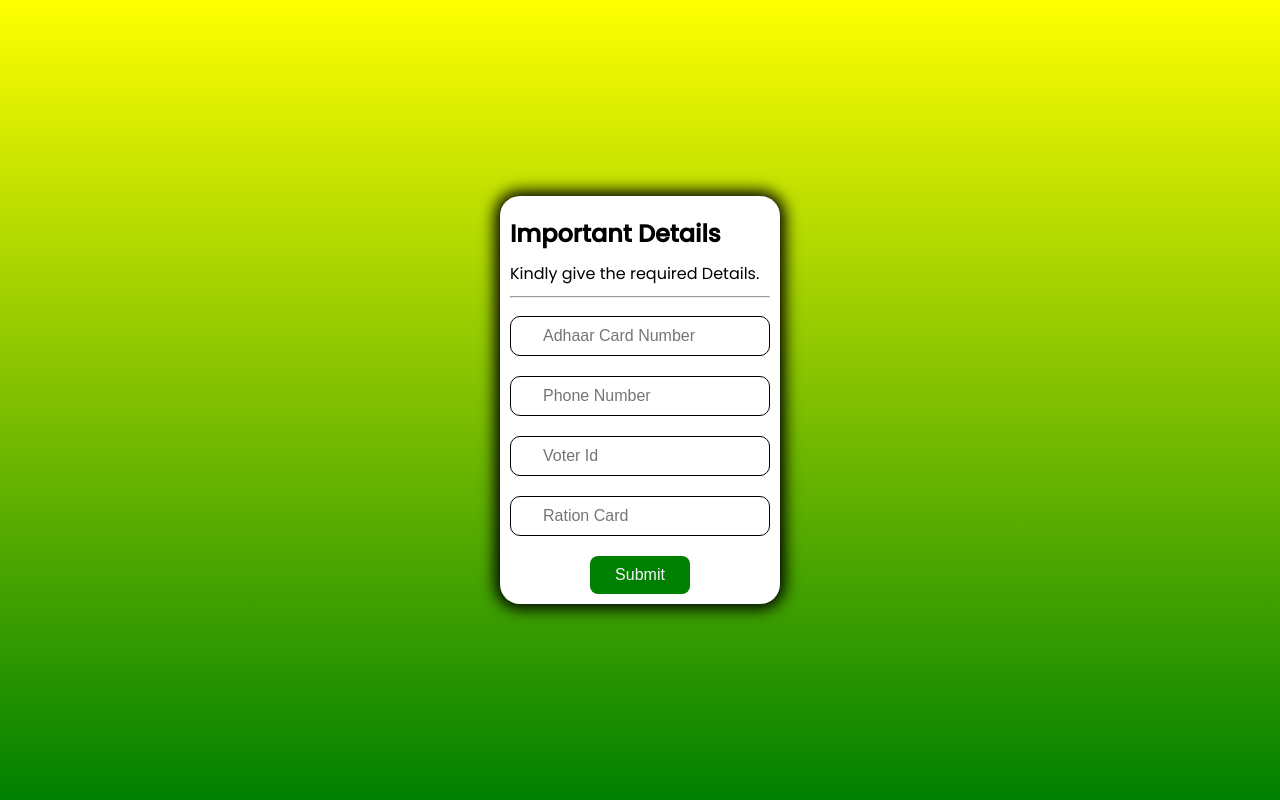
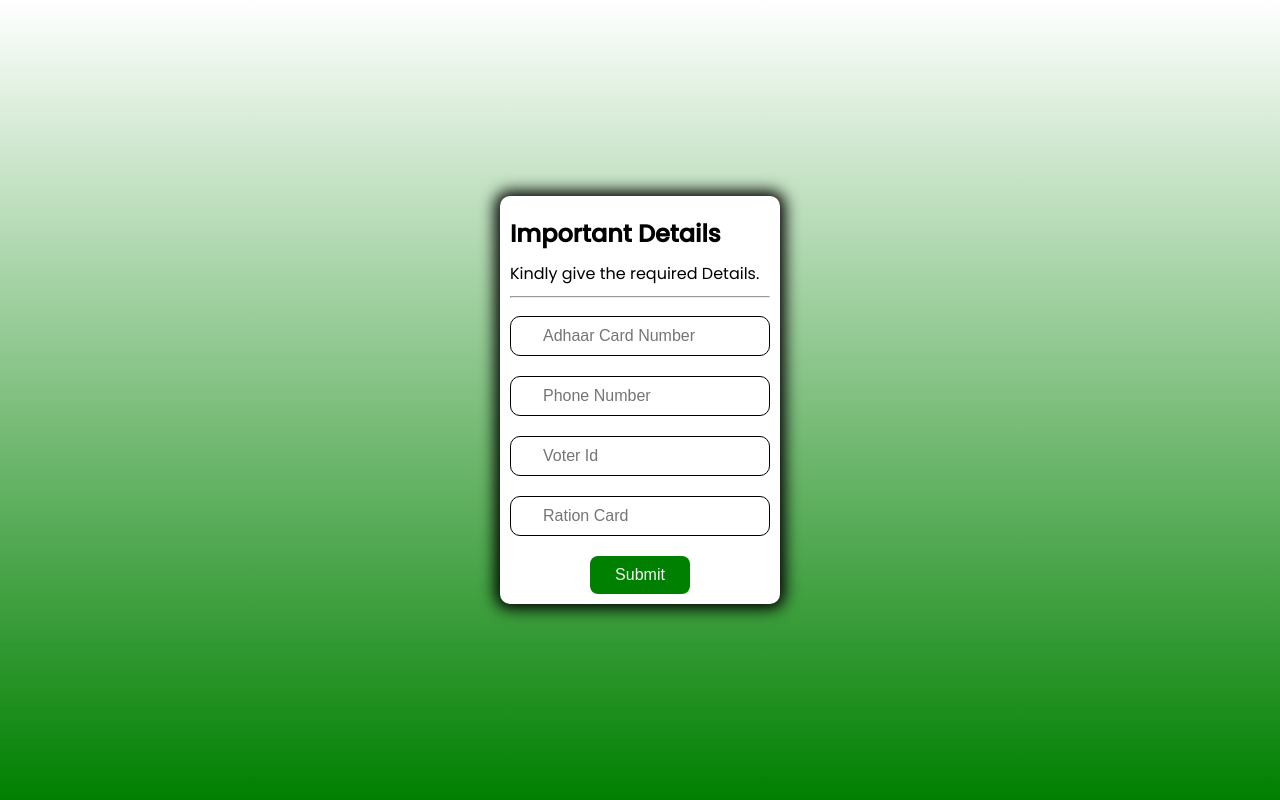
Before and after one commit to Haamidraza03/Form, a plain HTML site: page index.html in a window 1280 px wide. Drawn offline with Linux system fonts and the light colour scheme.

Commit message:
back aur border change

```diff
--- a/style.css
+++ b/style.css
@@ -3,8 +3,8 @@
 body{
     margin:0;
     padding:0;
-    background-color:yellow;
-    background-image: linear-gradient(to bottom,yellow, green);
+    background-color:white;
+    background-image: linear-gradient(to bottom,white, green);
     font-family: 'Poppins', sans-serif;
 }
 
@@ -33,7 +33,7 @@ p{
     box-sizing: border-box;
     background-color: rgb(255, 255, 255);
     margin: 10px;
-    border-radius: 20px;
+    border-radius: 10px;
     box-shadow:  0px 0px 15px 5px black;
 }
 
```
